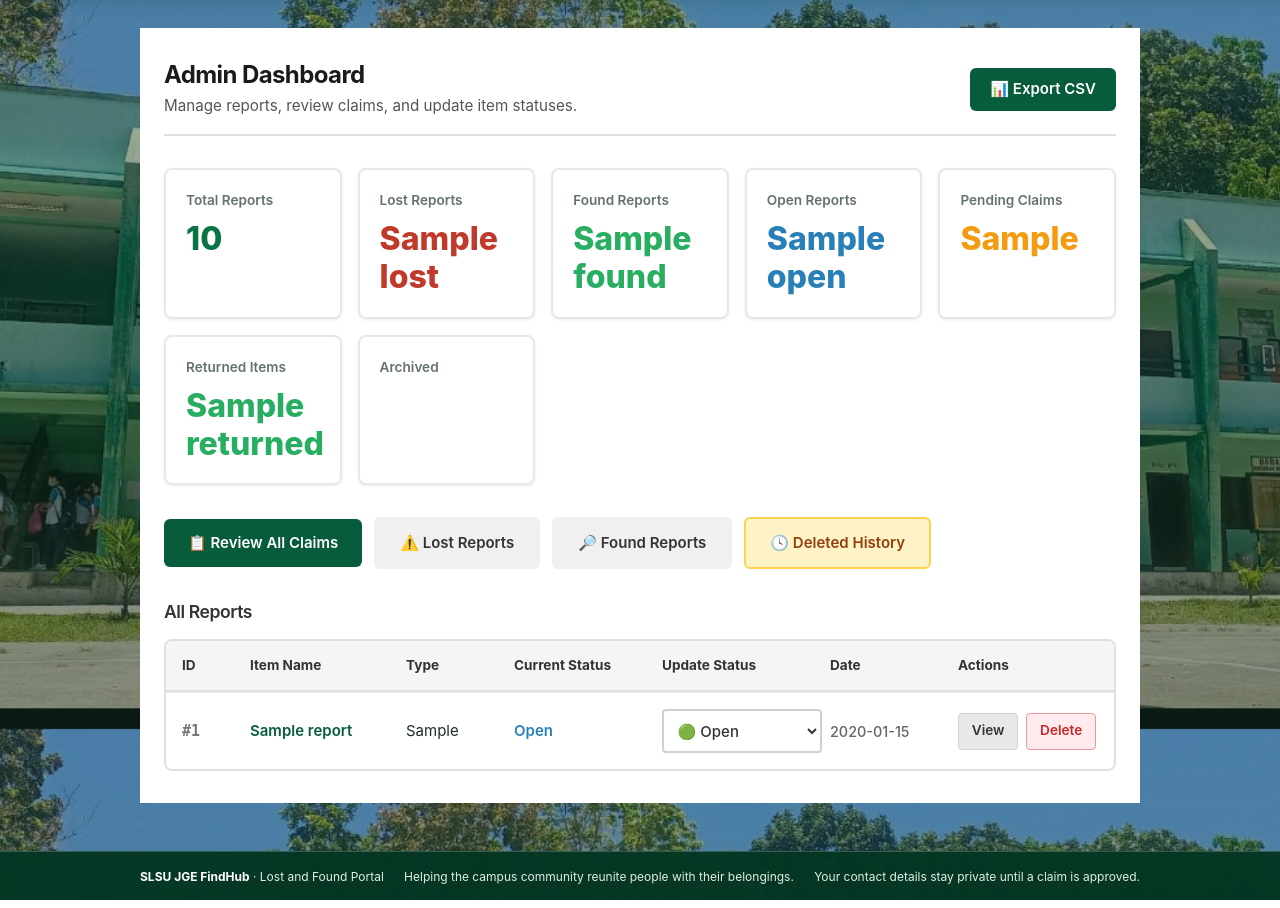
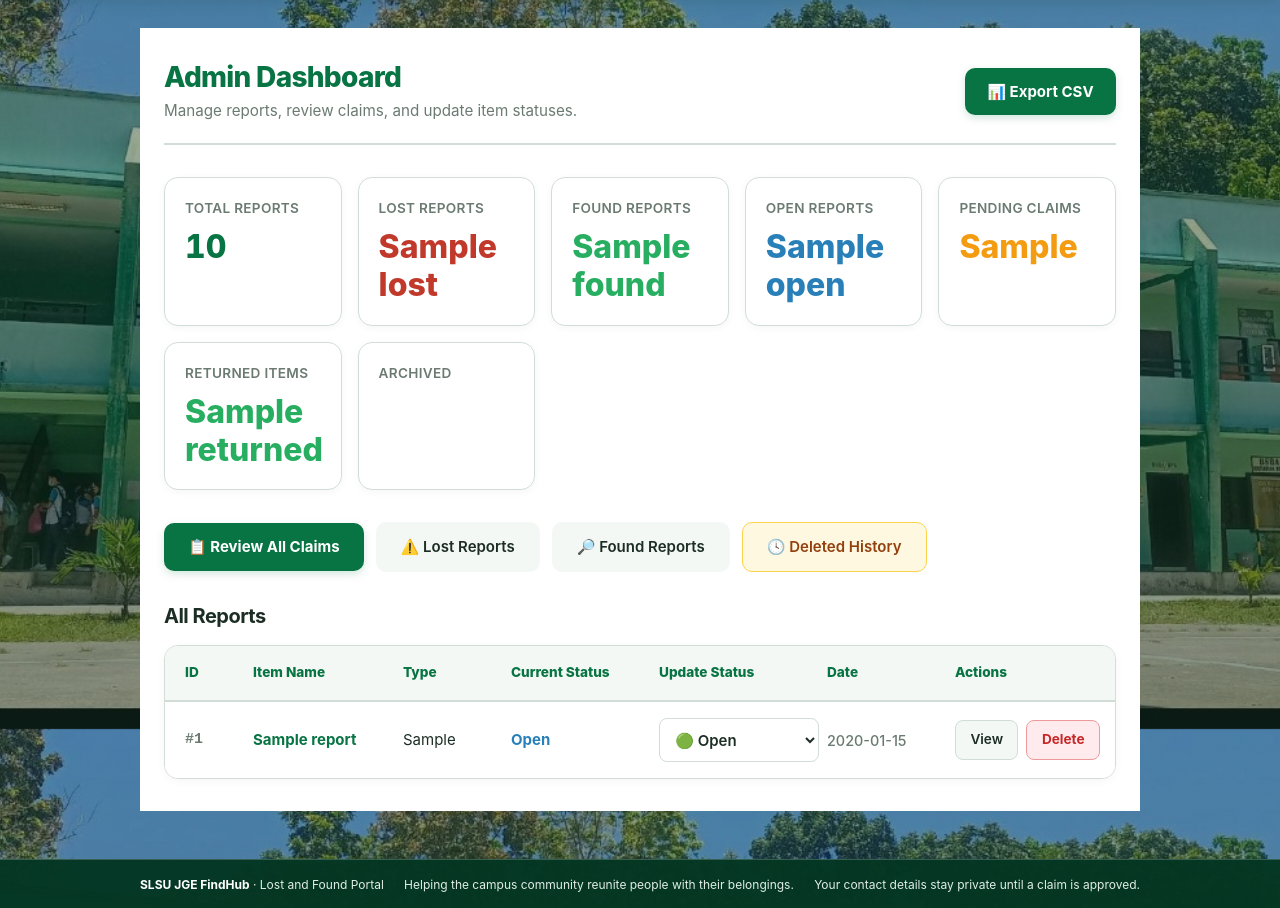
Before and after one commit to miahvillanueva28-spec/SLSU-JGE-FINDHUB., a Python web app: template templates/admin_dashboard.html in a window 1280 px wide. Shown: the part 71-979 px from the top of the page. Run offline with Jinja, Linux system fonts and the light colour scheme; the template is opened without the code that fills it: most values are stand-ins (such as "Sample title", 1, 10 or a date in 2020); grey boxes marked "Sample" are stand-in pictures.

Commit message:
Update admin_dashboard.html

```diff
--- a/templates/admin_dashboard.html
+++ b/templates/admin_dashboard.html
@@ -133,77 +133,117 @@
 </div>
 
 <style>
+  :root {
+    --primary: #087443;
+    --primary-dark: #055c34;
+    --primary-light: #15965a;
+    --primary-soft: #e7f4ec;
+    --accent: #e4b64f;
+    --danger: #c62828;
+    --danger-soft: #ffebee;
+    --warning: #f39c12;
+    --success: #27ae60;
+    --text: #1c2d25;
+    --muted: #6b7b72;
+    --border: #d1ddd6;
+    --surface: #ffffff;
+    --surface-alt: #f4f8f5;
+  }
+
   .dashboard-wrapper {
     max-width: 1400px;
     margin: 0 auto;
     padding: 2rem 1.5rem;
-    background: #ffffff;
+    background: var(--surface);
   }
+
   .dashboard-header {
     display: flex;
     justify-content: space-between;
     align-items: center;
     margin-bottom: 2rem;
-    padding-bottom: 1rem;
-    border-bottom: 2px solid #e0e0e0;
+    padding-bottom: 1.25rem;
+    border-bottom: 2px solid var(--border);
     flex-wrap: wrap;
     gap: 1rem;
   }
+
   .dashboard-header h1 {
     margin: 0 0 0.25rem 0;
-    font-size: 1.5rem;
-    color: #1a1a1a;
-    font-weight: 700;
+    font-size: 1.75rem;
+    color: var(--primary);
+    font-weight: 800;
   }
+
   .dashboard-header p {
     margin: 0;
-    color: #555555;
+    color: var(--muted);
     font-size: 0.95rem;
   }
+
   .btn-export {
-    background: #075c3b;
+    background: var(--primary);
     color: #ffffff;
-    padding: 0.6rem 1.25rem;
-    border-radius: 6px;
+    padding: 0.7rem 1.4rem;
+    border-radius: 10px;
     text-decoration: none;
-    font-weight: 600;
+    font-weight: 700;
     border: none;
-    white-space: nowrap;
+    transition: all 0.25s ease;
+    box-shadow: 0 3px 8px rgba(8, 116, 67, 0.18);
   }
+
   .btn-export:hover {
-    background: #064d32;
+    background: var(--primary-dark);
     color: #ffffff;
+    transform: translateY(-2px);
+    box-shadow: 0 6px 16px rgba(8, 116, 67, 0.25);
   }
+
   .stats-grid {
     display: grid;
     grid-template-columns: repeat(auto-fit, minmax(150px, 1fr));
     gap: 1rem;
     margin-bottom: 2rem;
   }
+
   .stat-card {
-    background: #ffffff;
-    border: 2px solid #e8e8e8;
-    border-radius: 8px;
+    background: var(--surface);
+    border: 1.5px solid var(--border);
+    border-radius: 14px;
     padding: 1.25rem;
-    box-shadow: 0 1px 3px rgba(0,0,0,0.08);
+    box-shadow: 0 2px 8px rgba(0,0,0,0.04);
+    transition: transform 0.25s ease, box-shadow 0.25s ease;
   }
+
+  .stat-card:hover {
+    transform: translateY(-3px);
+    box-shadow: 0 8px 20px rgba(8, 116, 67, 0.1);
+  }
+
   .stat-label {
     font-size: 0.85rem;
-    color: #666666;
+    color: var(--muted);
     margin-bottom: 0.5rem;
-    font-weight: 500;
+    font-weight: 600;
+    text-transform: uppercase;
+    letter-spacing: 0.3px;
   }
+
   .stat-value {
     font-size: 1.75rem;
-    font-weight: 700;
-    color: #1a1a1a;
+    font-weight: 800;
+    color: var(--text);
+    font-variant-numeric: tabular-nums;
   }
+
   .stat-value.lost { color: #c0392b; }
-  .stat-value.found { color: #27ae60; }
+  .stat-value.found { color: var(--success); }
   .stat-value.open { color: #2980b9; }
-  .stat-value.pending { color: #f39c12; }
-  .stat-value.returned { color: #27ae60; }
+  .stat-value.pending { color: var(--warning); }
+  .stat-value.returned { color: var(--success); }
   .stat-value.archived { color: #7f8c8d; }
+
   .actions-bar {
     display: flex;
     gap: 0.75rem;
@@ -211,195 +251,235 @@
     margin-bottom: 2rem;
     align-items: center;
   }
+
   .btn-primary {
-    background: #075c3b;
+    background: var(--primary);
     color: #ffffff;
     padding: 0.75rem 1.5rem;
-    border-radius: 6px;
+    border-radius: 10px;
     text-decoration: none;
-    font-weight: 600;
+    font-weight: 700;
     display: inline-flex;
     align-items: center;
     gap: 0.5rem;
     border: none;
+    transition: all 0.25s ease;
+    box-shadow: 0 3px 8px rgba(8, 116, 67, 0.18);
   }
+
   .btn-primary:hover {
-    background: #064d32;
+    background: var(--primary-dark);
+    color: #ffffff;
+    transform: translateY(-2px);
+    box-shadow: 0 6px 16px rgba(8, 116, 67, 0.25);
+  }
+
+  .btn-filter {
+    background: var(--surface-alt);
+    color: var(--text);
+    padding: 0.75rem 1.5rem;
+    border-radius: 10px;
+    text-decoration: none;
+    font-weight: 600;
+    border: 1.5px solid transparent;
+    transition: all 0.25s ease;
+  }
+
+  .btn-filter:hover {
+    background: var(--primary-soft);
+    color: var(--primary);
+  }
+
+  .btn-filter.active {
+    background: var(--primary);
     color: #ffffff;
   }
-  .btn-filter {
-    background: #f0f0f0;
-    color: #333333;
+
+  .btn-history {
+    background: #fff8e1;
+    color: #92400e;
     padding: 0.75rem 1.5rem;
-    border-radius: 6px;
+    border-radius: 10px;
     text-decoration: none;
     font-weight: 600;
-    border: 2px solid transparent;
-    transition: all 0.2s ease;
+    border: 1.5px solid #fcd34d;
+    transition: all 0.25s ease;
   }
-  .btn-filter:hover {
-    background: #e0e0e0;
-    color: #333333;
+
+  .btn-history:hover {
+    background: #fef3c7;
+    transform: translateY(-2px);
   }
-  .btn-filter.active {
-    background: #075c3b;
-    color: #ffffff;
-    border-color: #075c3b;
-  }
-  .btn-history {
-    background: #fef3c7;
-    color: #92400e;
+
+  .btn-secondary {
+    background: var(--surface-alt);
+    color: var(--text);
     padding: 0.75rem 1.5rem;
-    border-radius: 6px;
+    border-radius: 10px;
     text-decoration: none;
     font-weight: 600;
-    border: 2px solid #fcd34d;
-    transition: all 0.2s ease;
+    border: 1.5px solid var(--border);
+    transition: all 0.25s ease;
   }
-  .btn-history:hover {
-    background: #fde68a;
-    border-color: #f59e0b;
-    color: #78350f;
+
+  .btn-secondary:hover {
+    background: #e8f0eb;
+    color: var(--primary);
   }
-  .btn-secondary {
-    background: #f0f0f0;
-    color: #333333;
-    padding: 0.75rem 1.5rem;
-    border-radius: 6px;
-    text-decoration: none;
-    font-weight: 600;
-    border: 1px solid #dddddd;
+
+  .badge {
+    background: rgba(255,255,255,0.25);
+    color: #ffffff;
+    padding: 0.2rem 0.6rem;
+    border-radius: 999px;
+    font-size: 0.8rem;
+    font-weight: 700;
   }
-  .btn-secondary:hover {
-    background: #e0e0e0;
-    color: #333333;
+
+  .reports-section h2 {
+    font-size: 1.25rem;
+    color: var(--text);
+    margin-bottom: 1rem;
+    font-weight: 700;
   }
-  .badge {
-    background: rgba(0,0,0,0.15);
-    color: #ffffff;
-    padding: 0.15rem 0.5rem;
-    border-radius: 10px;
-    font-size: 0.8rem;
-    font-weight: 600;
+
+  .reports-table {
+    border: 1.5px solid var(--border);
+    border-radius: 14px;
+    overflow: hidden;
+    background: var(--surface);
+    box-shadow: 0 2px 10px rgba(0,0,0,0.04);
   }
-  .reports-section h2 {
-    font-size: 1.1rem;
-    color: #333333;
-    margin-bottom: 1rem;
-    font-weight: 600;
-  }
-  .reports-table {
-    border: 2px solid #e0e0e0;
-    border-radius: 8px;
-    overflow: hidden;
-    background: #ffffff;
-  }
+
   .table-header {
     display: grid;
     grid-template-columns: 60px 2fr 100px 140px 160px 120px 140px;
     gap: 0.5rem;
-    padding: 0.85rem 1rem;
-    background: #f5f5f5;
-    font-weight: 700;
+    padding: 1rem 1.25rem;
+    background: var(--surface-alt);
+    font-weight: 800;
     font-size: 0.85rem;
-    color: #333333;
-    border-bottom: 2px solid #e0e0e0;
+    color: var(--primary);
+    border-bottom: 1.5px solid var(--border);
   }
+
   .table-row {
     display: grid;
     grid-template-columns: 60px 2fr 100px 140px 160px 120px 140px;
     gap: 0.5rem;
-    padding: 1rem;
-    border-top: 1px solid #e8e8e8;
+    padding: 1rem 1.25rem;
+    border-top: 1px solid var(--border);
     align-items: center;
-    background: #ffffff;
+    background: var(--surface);
     transition: background 0.15s ease;
   }
+
   .table-row:hover {
-    background: #f9f9f9;
+    background: var(--primary-soft);
   }
+
   .report-id {
-    color: #777777;
-    font-family: monospace;
-    font-weight: 600;
+    color: var(--muted);
+    font-family: 'Courier New', monospace;
+    font-weight: 700;
   }
+
   .report-name {
-    color: #075c3b;
+    color: var(--primary);
     text-decoration: none;
-    font-weight: 600;
+    font-weight: 700;
+    transition: color 0.2s ease;
   }
+
   .report-name:hover {
+    color: var(--primary-dark);
     text-decoration: underline;
   }
-  .type-lost { color: #c0392b; font-weight: 600; }
-  .type-found { color: #27ae60; font-weight: 600; }
-  .status-open { color: #2980b9; font-weight: 600; }
-  .status-pending-claim { color: #f39c12; font-weight: 600; }
-  .status-returned { color: #27ae60; font-weight: 600; }
-  .status-archived { color: #7f8c8d; font-weight: 600; }
+
+  .type-lost { color: #c0392b; font-weight: 700; }
+  .type-found { color: var(--success); font-weight: 700; }
+
+  .status-open { color: #2980b9; font-weight: 700; }
+  .status-pending-claim { color: var(--warning); font-weight: 700; }
+  .status-returned { color: var(--success); font-weight: 700; }
+  .status-archived { color: #7f8c8d; font-weight: 700; }
+
   .status-form select {
     width: 100%;
-    padding: 0.5rem 0.6rem;
-    border: 2px solid #d0d0d0;
-    border-radius: 4px;
-    background: #ffffff;
+    padding: 0.55rem 0.7rem;
+    border: 1.5px solid var(--border);
+    border-radius: 8px;
+    background: var(--surface);
     cursor: pointer;
-    font-weight: 500;
-    color: #333333;
+    font-weight: 600;
+    color: var(--text);
+    transition: all 0.2s ease;
   }
+
   .status-form select:focus {
     outline: none;
-    border-color: #075c3b;
-    background: #f8fff9;
+    border-color: var(--primary);
+    background: var(--primary-soft);
+    box-shadow: 0 0 0 3px rgba(8, 116, 67, 0.12);
   }
+
   .report-date {
-    color: #666666;
+    color: var(--muted);
     font-size: 0.9rem;
     font-weight: 500;
   }
+
   .action-buttons {
     display: flex;
     gap: 0.5rem;
   }
+
   .btn-view {
-    background: #e8e8e8;
-    color: #333333;
-    padding: 0.4rem 0.8rem;
-    border-radius: 4px;
+    background: var(--surface-alt);
+    color: var(--text);
+    padding: 0.5rem 0.9rem;
+    border-radius: 8px;
     text-decoration: none;
     font-size: 0.85rem;
     font-weight: 600;
     text-align: center;
-    border: 1px solid #d0d0d0;
+    border: 1.5px solid var(--border);
+    transition: all 0.2s ease;
   }
+
   .btn-view:hover {
-    background: #d8d8d8;
-    color: #333333;
+    background: var(--primary-soft);
+    color: var(--primary);
   }
+
   .delete-form {
     margin: 0;
   }
+
   .btn-delete {
-    background: #ffebee;
-    color: #c62828;
-    padding: 0.4rem 0.8rem;
-    border-radius: 4px;
-    border: 1px solid #ef9a9a;
+    background: var(--danger-soft);
+    color: var(--danger);
+    padding: 0.5rem 0.9rem;
+    border-radius: 8px;
+    border: 1.5px solid #ef9a9a;
     font-size: 0.85rem;
-    font-weight: 600;
+    font-weight: 700;
     cursor: pointer;
     transition: all 0.2s ease;
   }
+
   .btn-delete:hover {
     background: #ffcdd2;
-    color: #b71c1c;
   }
+
   .empty-state {
     text-align: center;
     padding: 3rem;
-    color: #777777;
+    color: var(--muted);
     font-weight: 500;
   }
+
+  /* Responsive */
   @media (max-width: 768px) {
     .dashboard-header {
       flex-direction: column;
```
